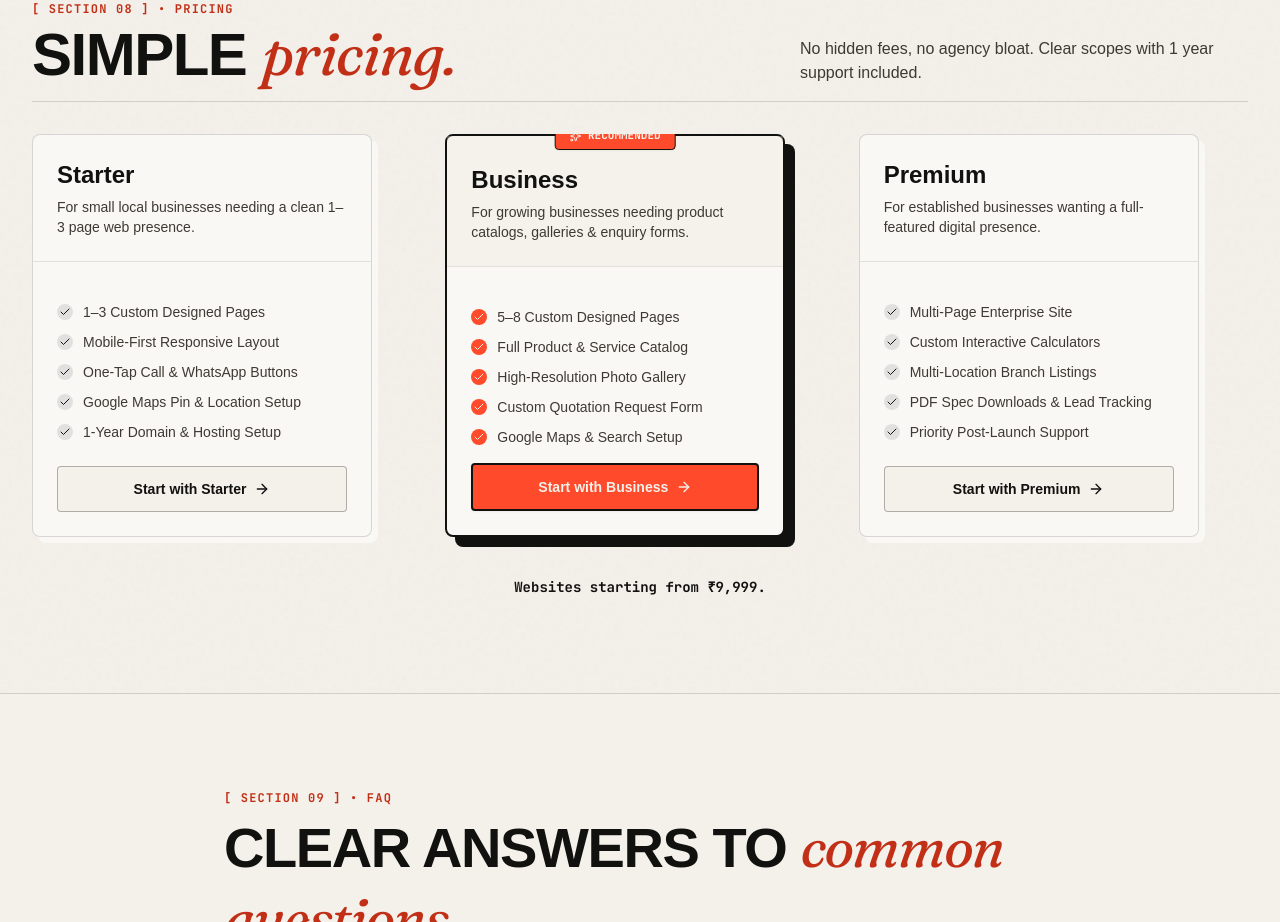
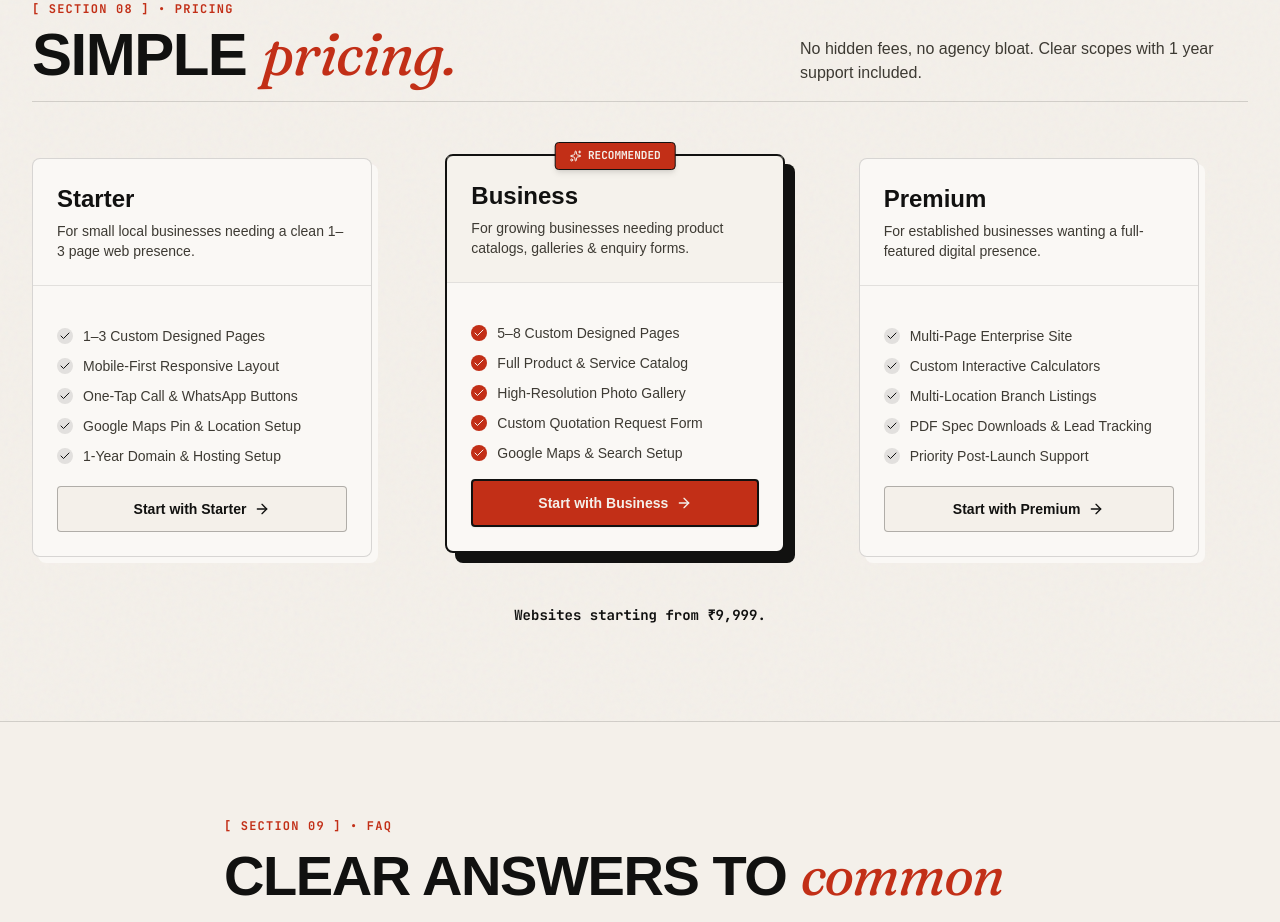
Before and after one commit to ayushijogi08-developer/developer_website, a React (Vite) app: page / in a window 1280 px wide. Shown: the part 7140-8062 px from the top of the page. Built offline with nearby package versions, Linux system fonts and the light colour scheme; a web font is replaced by a local one.

Commit message:
Fix pricing recommended badge stacking and container overflow clipping

```diff
--- a/src/sections/Pricing.tsx
+++ b/src/sections/Pricing.tsx
@@ -45,7 +45,7 @@ export const Pricing: React.FC = () => {
         {/* Horizontal Swipe Carousel on Mobile (88% width, snap), Grid on Desktop */}
         <div
           ref={scrollRef}
-          className="flex overflow-x-auto snap-x snap-mandatory gap-4 scrollbar-none pb-4 md:grid md:grid-cols-3 md:gap-6 items-stretch select-none"
+          className="flex overflow-x-auto snap-x snap-mandatory gap-4 scrollbar-none pt-6 pb-6 px-1 md:px-0 md:grid md:grid-cols-3 md:gap-6 items-stretch select-none"
         >
           {PRICING_DATA.plans.map((plan) => {
             const isHighlighted = plan.highlighted;
@@ -55,19 +55,19 @@ export const Pricing: React.FC = () => {
                 key={plan.name}
                 className={`w-[88vw] max-w-[340px] flex-shrink-0 snap-center md:w-auto relative bg-card rounded-lg flex flex-col justify-between transition-all duration-300 ${
                   isHighlighted
-                    ? 'border-2 border-ink shadow-lift z-10'
-                    : 'border border-ink/15 shadow-mobile-soft md:shadow-card'
+                    ? 'border-2 border-ink shadow-lift z-20 md:-translate-y-1'
+                    : 'border border-ink/15 shadow-mobile-soft md:shadow-card z-10'
                 }`}
               >
                 {/* Stamp Badge onto Recommended Plan */}
                 {isHighlighted && plan.badge && (
-                  <div className="absolute -top-3.5 left-1/2 -translate-x-1/2 bg-vermilion text-paper font-mono text-[11px] font-bold px-3.5 py-1 rounded-badge shadow-sm whitespace-nowrap flex items-center gap-1.5 border border-ink z-20">
-                    <Sparkles className="w-3 h-3 text-paper" />
+                  <div className="absolute -top-3.5 left-1/2 -translate-x-1/2 z-30 bg-vermilion-text text-paper font-mono text-[11px] font-bold px-3.5 py-1 rounded-badge shadow-md border border-ink whitespace-nowrap flex items-center gap-1.5 pointer-events-none">
+                    <Sparkles className="w-3 h-3" />
                     <span>{plan.badge}</span>
                   </div>
                 )}
 
-                <div className={`p-5 sm:p-6 ${isHighlighted ? 'bg-paper-dark/30 pt-7 sm:pt-7' : ''}`}>
+                <div className={`p-5 sm:p-6 ${isHighlighted ? 'bg-paper-dark/30' : ''}`}>
                   <h3 className="font-display font-bold text-xl sm:text-2xl text-ink mb-1.5">
                     {plan.name}
                   </h3>
@@ -81,7 +81,7 @@ export const Pricing: React.FC = () => {
                   <ul className="space-y-2.5 my-4">
                     {plan.features.map((feature, fIdx) => (
                       <li key={fIdx} className="flex items-start gap-2.5">
-                        <div className={`mt-0.5 rounded-full p-0.5 flex-shrink-0 ${isHighlighted ? 'bg-vermilion text-paper' : 'bg-ink/10 text-ink'}`}>
+                        <div className={`mt-0.5 rounded-full p-0.5 flex-shrink-0 ${isHighlighted ? 'bg-vermilion-text text-paper' : 'bg-ink/10 text-ink'}`}>
                           <Check className="w-3 h-3" />
                         </div>
                         <span className="font-sans text-xs sm:text-sm text-ink-muted leading-snug">
@@ -96,7 +96,7 @@ export const Pricing: React.FC = () => {
                     href="#contact"
                     className={`w-full min-h-[44px] flex items-center justify-center gap-2 font-sans font-bold text-sm py-3 rounded-badge transition-all ${
                       isHighlighted
-                        ? 'bg-vermilion hover:bg-vermilion-dark text-paper border-2 border-ink shadow-sm'
+                        ? 'bg-vermilion-text hover:bg-vermilion-dark text-paper border-2 border-ink shadow-sm'
                         : 'bg-paper hover:bg-paper-dark text-ink border border-ink/30'
                     }`}
                   >
```
